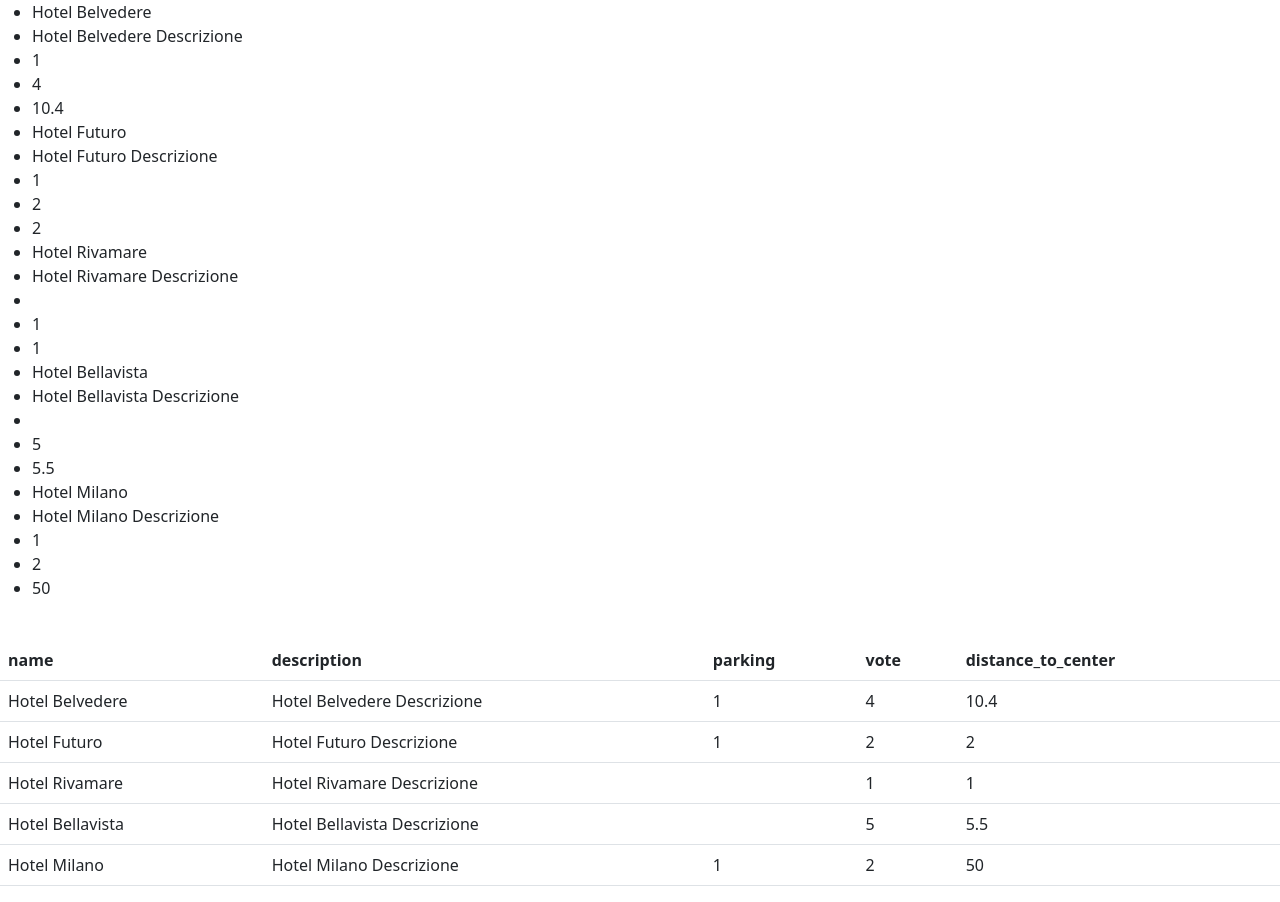
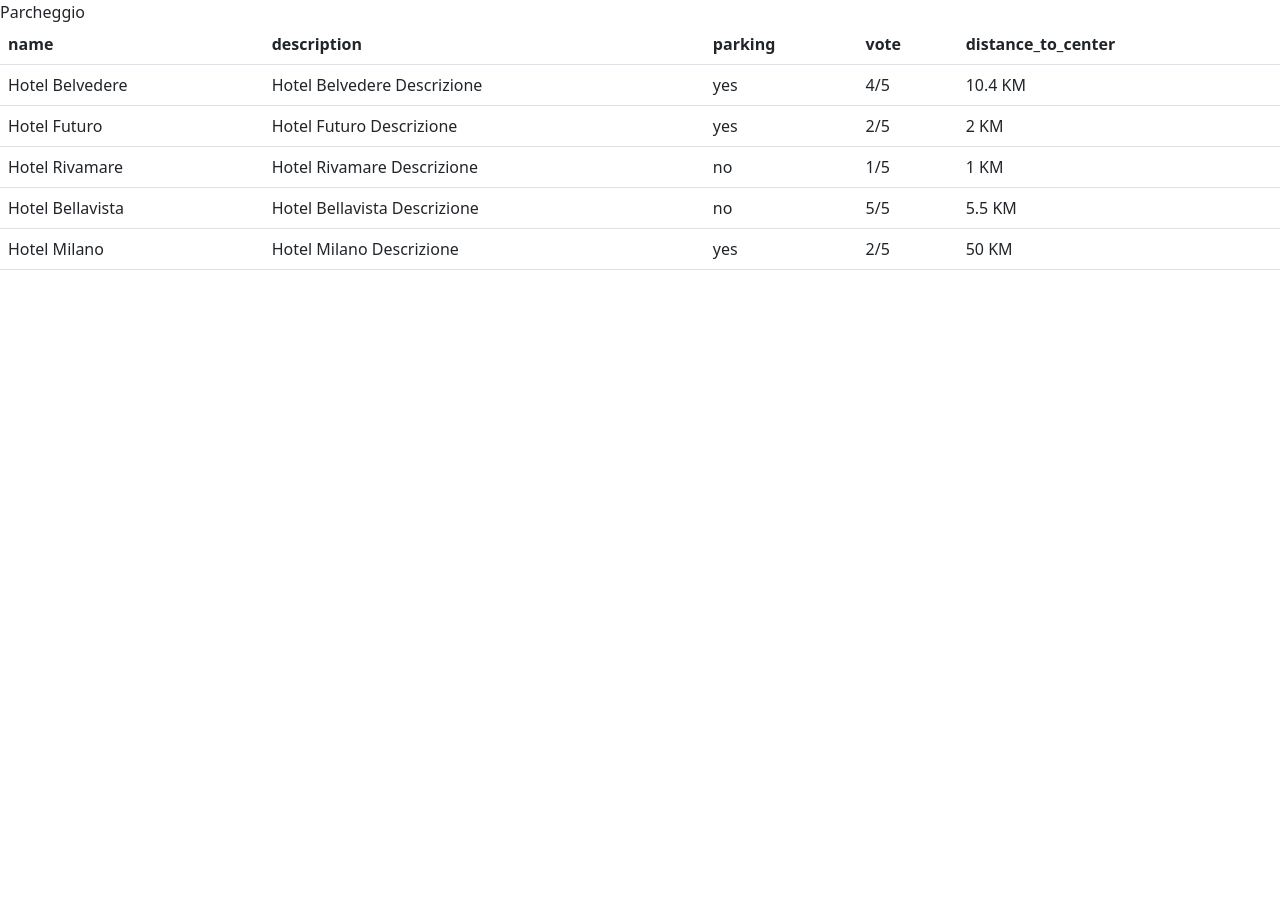
Before and after one commit to NicolaPiperis/php-hotel, a PHP site: page / in a window 1280 px wide. After the commit the page ends 270 px from the top, so only its background shows below. Run offline with PHP 8.4, Linux system fonts and the light colour scheme.

Commit message:
correction and update

```diff
--- a/index.php
+++ b/index.php
@@ -6,14 +6,6 @@
         <!-- CDN BOOTSTRAP -->
         <link href="https://cdn.jsdelivr.net/npm/bootstrap@5.3.0/dist/css/bootstrap.min.css" rel="stylesheet" integrity="sha384-9ndCyUaIbzAi2FUVXJi0CjmCapSmO7SnpJef0486qhLnuZ2cdeRhO02iuK6FUUVM" crossorigin="anonymous">
         <script src="https://cdn.jsdelivr.net/npm/bootstrap@5.3.0/dist/js/bootstrap.bundle.min.js" integrity="sha384-geWF76RCwLtnZ8qwWowPQNguL3RmwHVBC9FhGdlKrxdiJJigb/j/68SIy3Te4Bkz" crossorigin="anonymous"></script>
-        <!-- CSS -->
-        <style>
-
-        </style>
-
-        <title>php-hotel</title>
-    </head>
-    <body>
 
         <?php
 
@@ -60,29 +52,16 @@
             // Funzione per ricavarsi il nome delle key
             $keys = array_keys($hotels[0]);
 
-                    // // Funzione di risposta in base al valore dell'array
-                    // if($hotels["parking"] === false) {
-                    //     $hotels["parking"] = "not available";
-                    // }else{
-                    //     $hotels["parking"] = "available";
-                    // }
-
-            echo "<ul>";
-
-            foreach ($hotels as $hotel) {
-
-                foreach ($hotel as $hotelDetails) {
-
-                    echo "<li>" . $hotelDetails . "</li>";
-                }
-            }
-
-            echo "</ul>";
-
-            echo "<br>"
-
         ?>
 
+
+        <title>php-hotel</title>
+    </head>
+    <body>
+
+        <div>
+            Parcheggio
+        </div>
 
         <table class="table">
 
@@ -101,63 +80,17 @@
 
                 </tr>
 
-                <tr>
+                <?php
+                    foreach($hotels as $hotel) {
 
-                    <?php
-
-                       echo '<td scope="col">' . $hotels[0]["name"] . '</td>';
-                       echo '<td scope="col">' . $hotels[0]["description"] . '</td>';
-                       echo '<td scope="col">' . $hotels[0]["parking"] . '</td>';
-                       echo '<td scope="col">' . $hotels[0]["vote"] . '</td>';
-                       echo '<td scope="col">' . $hotels[0]["distance_to_center"] . '</td>';
-                    ?>
-
-                </tr>
-
-                <tr>
-
-                    <?php
-                        echo '<td scope="col">' . $hotels[1]["name"] . '</td>';
-                        echo '<td scope="col">' . $hotels[1]["description"] . '</td>';
-                        echo '<td scope="col">' . $hotels[1]["parking"] . '</td>';
-                        echo '<td scope="col">' . $hotels[1]["vote"] . '</td>';
-                        echo '<td scope="col">' . $hotels[1]["distance_to_center"] . '</td>';
-                    ?>
-
-                </tr>
-
-                <tr>
-
-                    <?php
-                        echo '<td scope="col">' . $hotels[2]["name"] . '</td>';
-                        echo '<td scope="col">' . $hotels[2]["description"] . '</td>';
-                        echo '<td scope="col">' . $hotels[2]["parking"] . '</td>';
-                        echo '<td scope="col">' . $hotels[2]["vote"] . '</td>';
-                        echo '<td scope="col">' . $hotels[2]["distance_to_center"] . '</td>';
-                    ?>
-                </tr>
-
-                <tr>
-
-                    <?php
-                        echo '<td scope="col">' . $hotels[3]["name"] . '</td>';
-                        echo '<td scope="col">' . $hotels[3]["description"] . '</td>';
-                        echo '<td scope="col">' . $hotels[3]["parking"] . '</td>';
-                        echo '<td scope="col">' . $hotels[3]["vote"] . '</td>';
-                        echo '<td scope="col">' . $hotels[3]["distance_to_center"] . '</td>';
-                    ?>
-                </tr>
-
-                <tr>
-
-                    <?php
-                        echo '<td scope="col">' . $hotels[4]["name"] . '</td>';
-                        echo '<td scope="col">' . $hotels[4]["description"] . '</td>';
-                        echo '<td scope="col">' . $hotels[4]["parking"] . '</td>';
-                        echo '<td scope="col">' . $hotels[4]["vote"] . '</td>';
-                        echo '<td scope="col">' . $hotels[4]["distance_to_center"] . '</td>';
-                    ?>
-                </tr>
+                        echo "<tr>" ;
+                        echo '<td scope="col">' . $hotel["name"] . '</td>';
+                        echo '<td scope="col">' . $hotel["description"] . '</td>';
+                        echo '<td scope="col">' . ($hotel["parking"] ? "yes" : "no" ) . '</td>';
+                        echo '<td scope="col">' . $hotel["vote"] . '/5</td>';
+                        echo '<td scope="col">' . $hotel['distance_to_center'] . ' KM</td>';
+                    }
+                ?>
 
             </tbody>
 
@@ -165,19 +98,3 @@
 
     </body>
 </html>
-
-
-<!--
-Stampare tutti i nostri hotel con tutti i dati disponibili.
-
-Iniziare in modo graduale:
-Prima stampate in pagina i dati, senza preoccuparvi dello stile (vedi var_dump). Dopo aggiungete Bootstrap e mostrate le informazioni con una tabella.
-
-Bonus
-Aggiungere un form ad inizio pagina che tramite una richiesta GET permetta di filtrare gli hotel che hanno un parcheggio
-Aggiungere un secondo campo al form che permetta di filtrare gli hotel per voto (es. inserisco 3 ed ottengo tutti gli hotel che hanno un voto di tre stelle o superiore)
-
-Nota Bene
-Deve essere possibile utilizzare entrambi i filtri contemporaneamente (es. ottenere una lista con hotel che dispongono di parcheggio e che hanno un voto di tre stelle o superiore)
-Se non viene specificato nessun filtro, visualizzare come in precedenza tutti gli hotel
--->
```
Also changed, not shown: inde.php (added).
